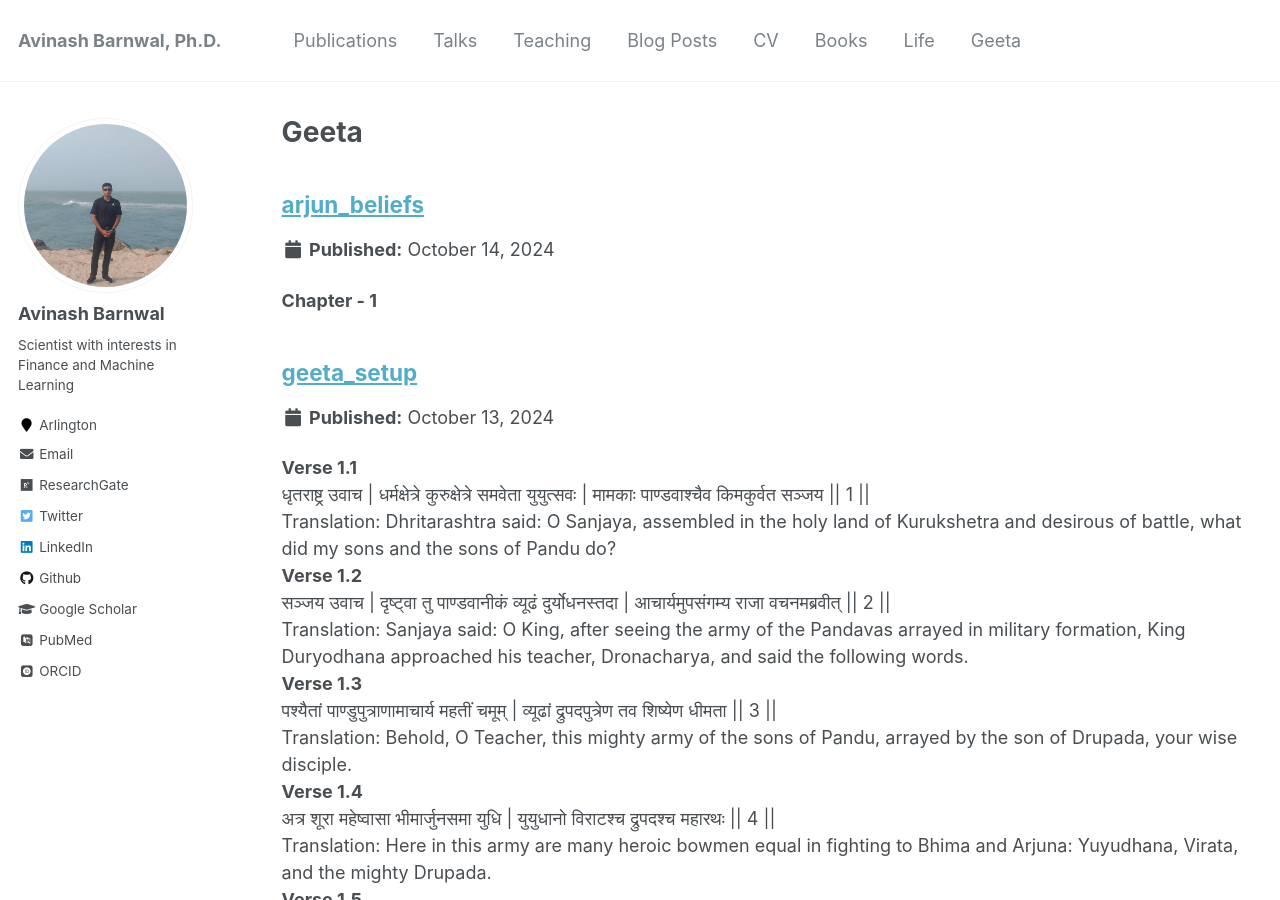
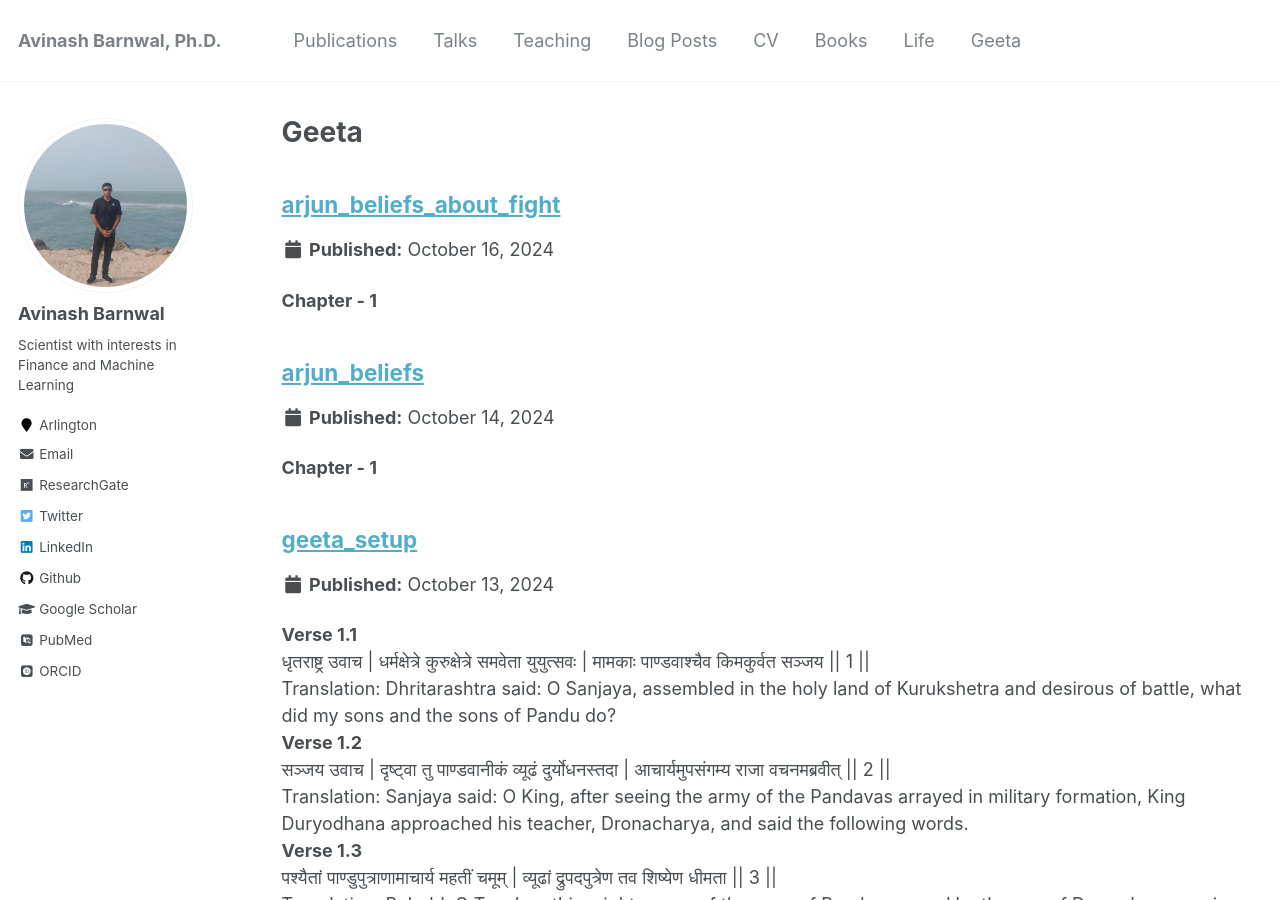
Before and after one commit to avinashbarnwal/avinashbarnwal.github.io, a Jekyll site: the page built from _pages/geeta.html, in a window 1280 px wide and 900 px high. Built offline with Jekyll 4.4.1, drawn with Linux system fonts in a browser that asks for light colours; some web fonts are replaced.

Commit message:
Update shlok_1_42_43.md

```diff
--- a/_geeta/shlok_1_42_43.md
+++ b/_geeta/shlok_1_42_43.md
@@ -1,20 +1,30 @@
-Chapter 1, verses 42 to 43
+---
+title: "arjun_beliefs_about_fight"
+collection: geeta
+type: "Non-Fictional"
+permalink: /geeta/arjun_beliefs_about_fight
+date: 2024-10-16
+---
+
+**Chapter - 1**
+
+**verses 42 to 43**
 
 Here are the Bhagavad Gita verses 1.42 to 1.43 along with their translations:
 
-Bhagavad Gita - Chapter 1, Verse 42 (1.42)
+**Bhagavad Gita - Chapter 1, Verse 42 (1.42)**
 Sanskrit:
 सङ्करो नरकायैव कुलघ्नानां कुलस्य च।
 पतन्ति पितरो ह्येषां लुप्तपिण्डोदकक्रिया:॥
 
-Transliteration:
+**Transliteration:**
 Saṅkaro narakāyaiva kula-ghnānāṁ kulasya cha,
 Patanti pitaro hyeṣhāṁ lupta-piṇḍodaka-kriyāḥ.
 
-Translation:
+**Translation:**
 "Such intermixture of castes leads the family and the destroyers of the family to hell. Deprived of the offerings of food and water, the ancestors of such families also fall from their heavenly position."
 
-Bhagavad Gita - Chapter 1, Verse 43 (1.43)
+**Bhagavad Gita - Chapter 1, Verse 43 (1.43)**
 Sanskrit:
 दोषैरेतै: कुलघ्नानां वर्णसङ्करकारकै:।
 उत्साद्यन्ते जातिधर्मा: कुलधर्माश्च शाश्वता:॥
```
